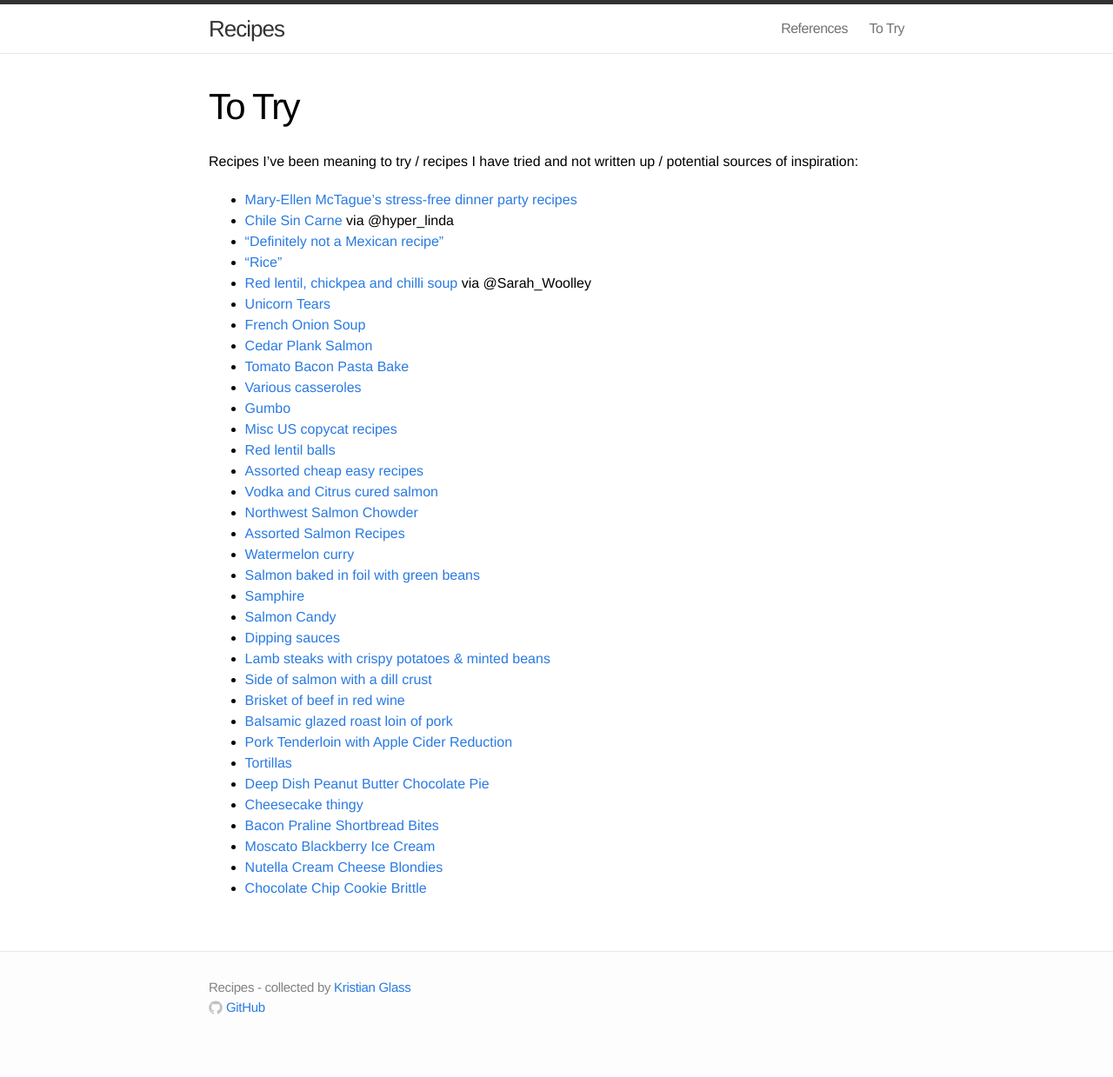
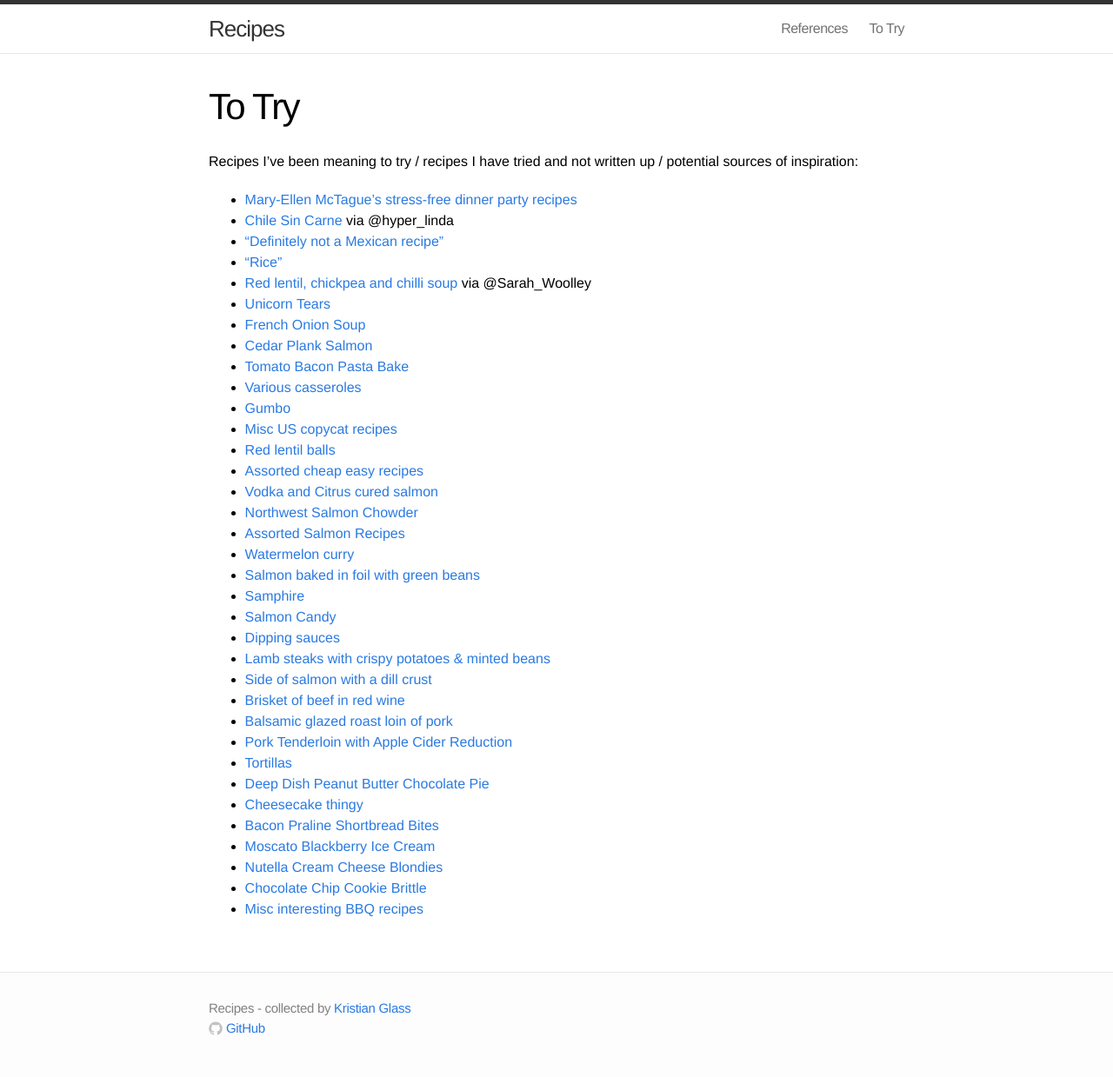
Before and after one commit to doismellburning/recipes, a Jekyll site: the page built from www/to-try.md, in a window 1280 px wide. Shown: the whole page at 87% size. Built offline with Jekyll 4.4.1, drawn with Linux system fonts in a browser that asks for light colours; before the commit the page ends 1215 px from its top, so only the background shows below that.

Commit message:
BBQ funsies

```diff
--- a/www/to-try.md
+++ b/www/to-try.md
@@ -39,3 +39,4 @@ Recipes I've been meaning to try / recipes I have tried and not written up / pot
 * [Moscato Blackberry Ice Cream](http://sugarspunrun.com/moscato-blackberry-ice-cream)
 * [Nutella Cream Cheese Blondies](http://sugarspunrun.com/nutella-cream-cheese-blondie-bars)
 * [Chocolate Chip Cookie Brittle](http://sugarspunrun.com/chewy-chocolate-chip-cookie-brittle)
+* [Misc interesting BBQ recipes](https://www.reddit.com/r/Cooking/comments/38edgm/what_is_the_oddest_thing_you_like_cooking_on_a/)
```
